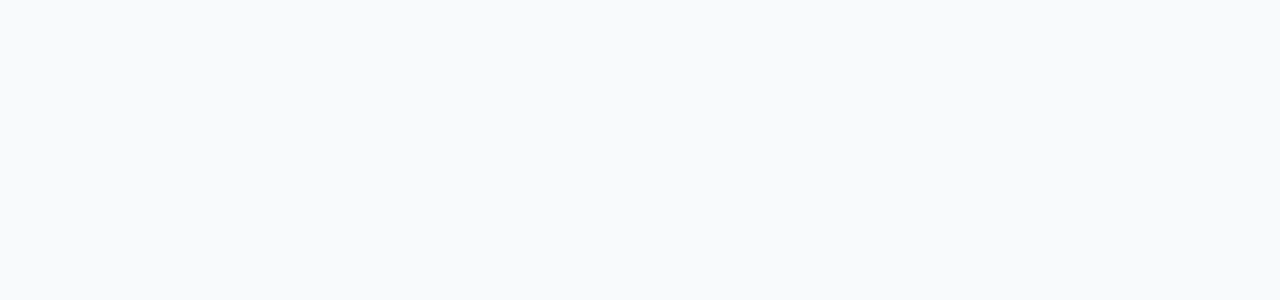
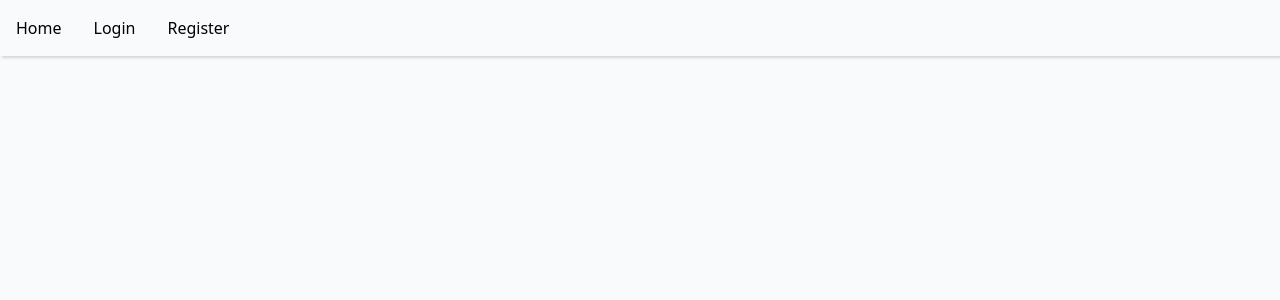
Before and after one commit to krystiano13/todo_express_react, a React (Vite) app in the folder client/: page / in a window 1280 px wide. Shown: the top 300 px of the page. Built offline with nearby package versions, Linux system fonts and the light colour scheme.

Commit message:
create navbar component

```diff
--- a/client/src/App.tsx
+++ b/client/src/App.tsx
@@ -1,12 +1,20 @@
 import { Route, Routes, BrowserRouter } from "react-router-dom";
+import { UserContextProvider } from "./contexts/UserContext";
+
+//views
 import { Home } from "./views/Home";
 import { Login } from "./views/Login";
 import { Register } from "./views/Register";
 
+//components
+import { Navbar } from "./components/Navbar";
+
 export default function App() {
   return (
+    <UserContextProvider>
       <main className="w-[100vw] h-[100vh] bg-slate-50">
         <BrowserRouter>
+          <Navbar />
           <Routes>
             <Route path="/" element={<Home />} />
             <Route path="/login" element={<Login />} />
@@ -14,5 +22,6 @@ export default function App() {
           </Routes>
         </BrowserRouter>
       </main>
+    </UserContextProvider>
   );
 }
--- /dev/null
+++ b/client/src/components/Navbar.tsx
@@ -0,0 +1,37 @@
+import { NavLink } from "react-router-dom";
+import { useEffect, useContext, useState } from "react";
+import { UserContext } from "../contexts/UserContext";
+
+export function Navbar() {
+  const [loggedIn, setLoggedIn] = useState(false);
+  const userContext = useContext(UserContext);
+
+  useEffect(() => {
+    if (userContext.user) {
+      setLoggedIn(true);
+    } else {
+      setLoggedIn(false);
+    }
+  }, [userContext.user]);
+
+  return (
+    <nav className="w-[100vw] fixed p-4 flex justify-start items-center gap-8 form-shadow">
+      <NavLink to="/">Home</NavLink>
+      {!loggedIn && (
+        <>
+          <NavLink to="/login">Login</NavLink>
+          <NavLink to="/register">Register</NavLink>
+        </>
+      )}
+
+      {loggedIn && (
+        <>
+          <p>
+            {userContext.user !== null ? userContext.user.username : "Guest"}
+          </p>
+          <NavLink to="/logout">Logout</NavLink>
+        </>
+      )}
+    </nav>
+  );
+}
```
Lines whose indentation alone changed are shown as unchanged.
